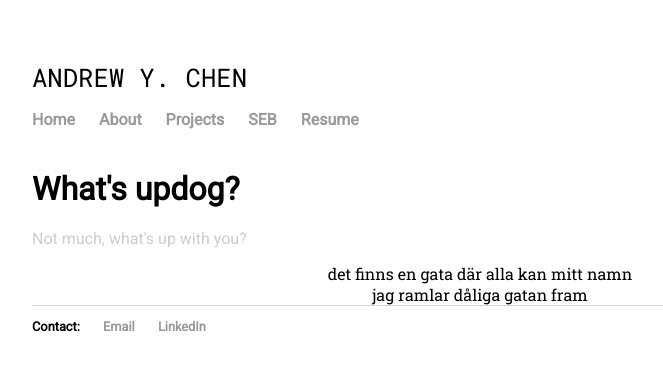
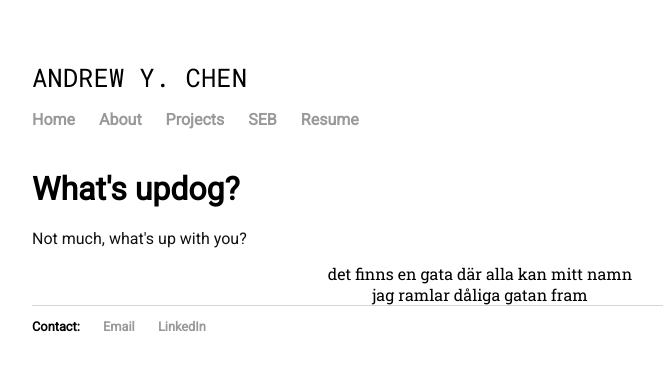
Before and after one commit to carbonheliumnitrogen/carbonheliumnitrogen.github.io, a Jekyll site: the page built from index.html, in a window 1280 px wide. Shown: the top 371 px of the page, without its empty margins (160-823 px from the left). Built offline with Jekyll 4.4.1, drawn with Linux system fonts in a browser that asks for light colours.

Commit message:
Update main.css

```diff
--- a/css/main.css
+++ b/css/main.css
@@ -49,7 +49,7 @@ p {
     font-size: 1em;
     font-family:'Roboto', 'Sans-Serif';
     line-height: 1.1em;
-    color: #CCC;
+    color: #111;
     text-align: justify;
 
 }
```
